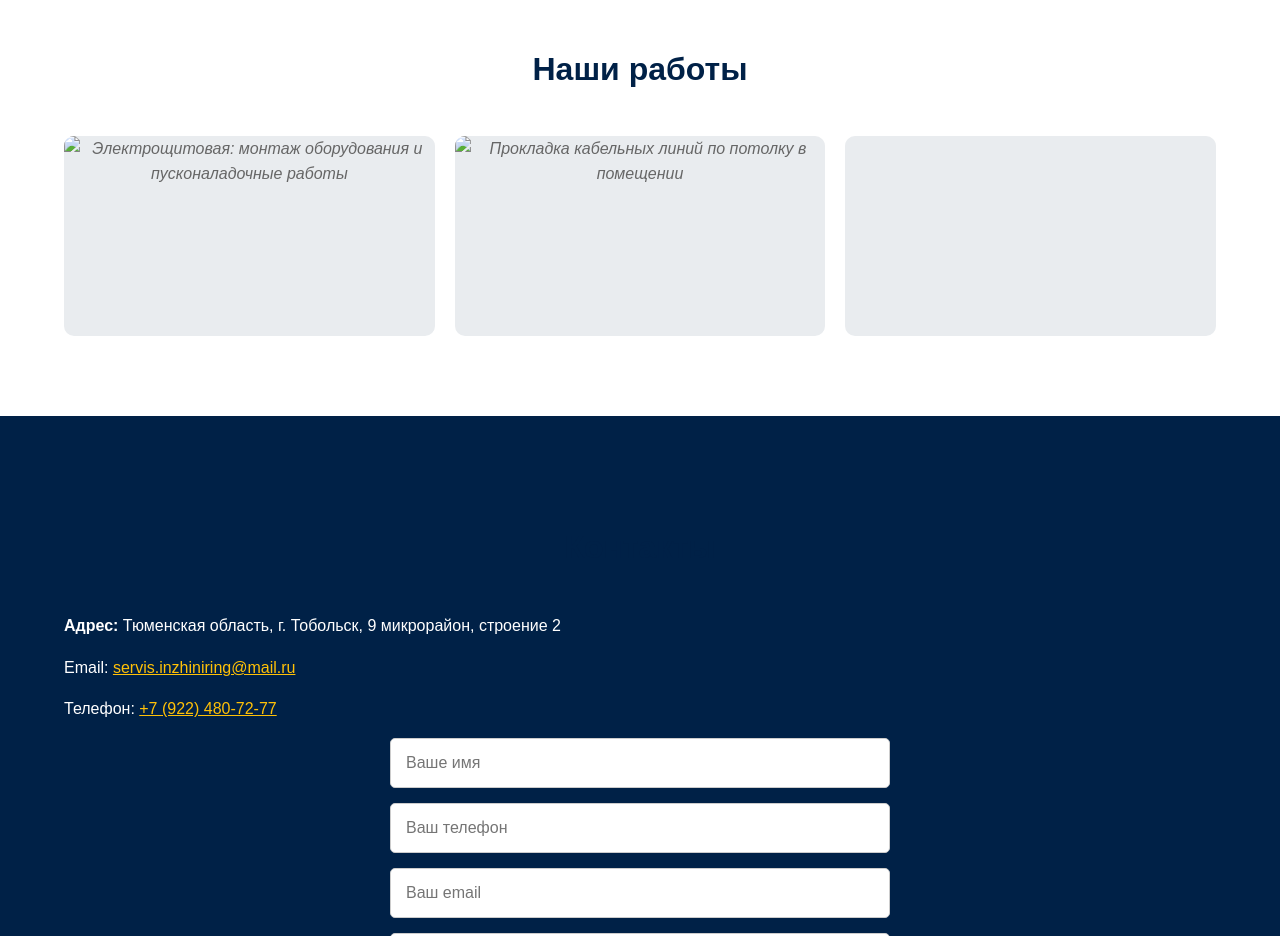
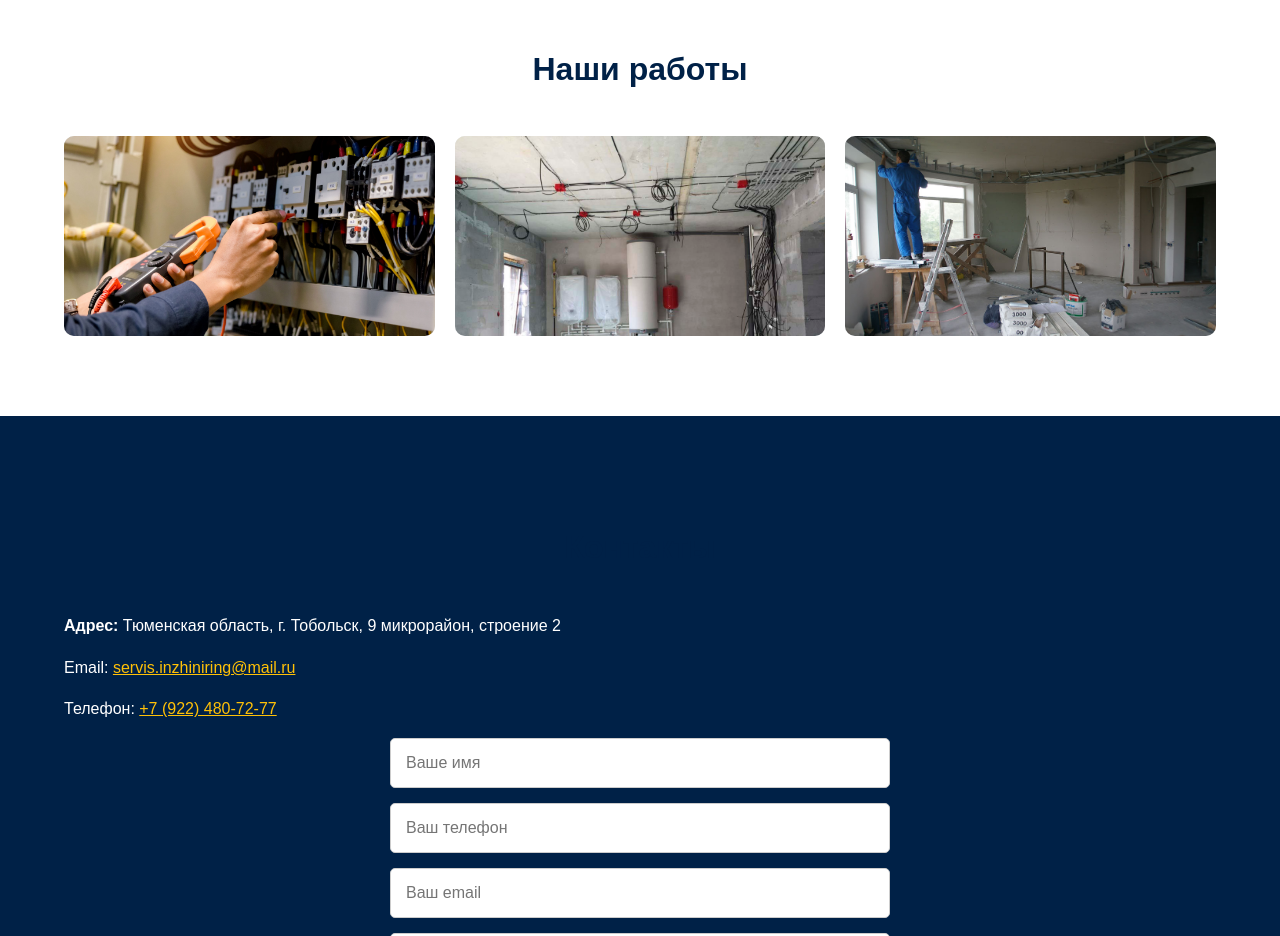
Before and after one commit to servisinzhiniring/site, a plain HTML site: page index.html in a window 1280 px wide. Shown: the part 2400-3336 px from the top of the page. Drawn offline with Linux system fonts and the light colour scheme.

Commit message:
Update index.html

```diff
--- a/index.html
+++ b/index.html
@@ -86,19 +86,23 @@
 <section class="portfolio">
     <div class="container">
         <h2>Наши работы</h2>
-        <div class="portfolio-grid">
+<div class="portfolio-grid">
     <!-- Фото 1: Электрощитовая -->
     <div class="portfolio-item">
-        <img alt="Электрощитовая: монтаж оборудования и пусконаладочные работы" id="01a217f9-5f34-7a02-bb51-25399fc009ea" style="width: 100%; height: 200px; object-fit: cover; border-radius: 10px;">
+        <img src="panele.jpg" alt="Электрощитовая: монтаж оборудования и пусконаладочные работы" style="width: 100%; height: 200px; object-fit: cover; border-radius: 10px;">
     </div>
+
     <!-- Фото 2: Прокладка кабеля -->
     <div class="portfolio-item">
-        <img alt="Прокладка кабельных линий по потолку в помещении" id="01a217f9-61d7-7bde-a6b0-975c29a8e3f0" style="width: 100%; height: 200px; object-fit: cover; border-radius: 10px;">
+        <img src="cable.jpg" alt="Прокладка кабельных линий по потолку в помещении" style="width: 100%; height: 200px; object-fit: cover; border-radius: 10px;">
     </div>
+
     <!-- Фото 3: Отделка помещения -->
     <div class="portfolio-item">
-        </div>
+        <img src="otdelka.jpg" alt="Отделка помещения" style="width: 100%; height: 200px; object-fit: cover; border-radius: 10px;">
     </div>
+</div>
+
 </section>
 
 <section class="contacts" id="contacts">
```
